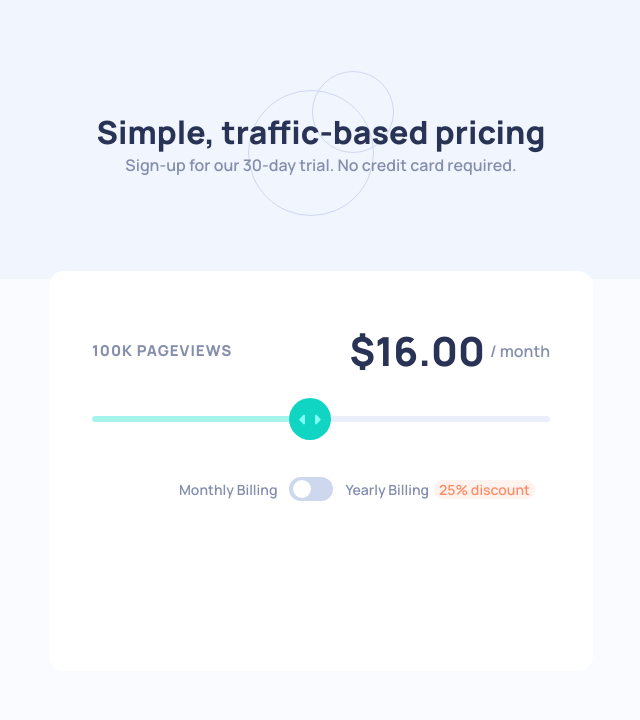
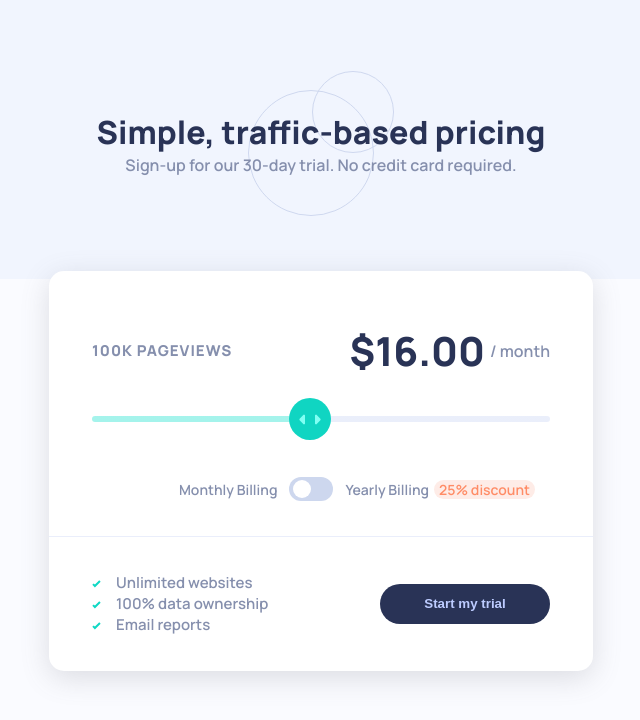
Before and after one commit to kardahim/interactive-pricing-component, a Vue app: page / in a window 1280 px wide. Shown: the top 720 px of the page, without its empty margins (319-959 px from the left). Built offline with nearby package versions, Linux system fonts and the light colour scheme.

Commit message:
dektop complete

```diff
--- a/src/App.vue
+++ b/src/App.vue
@@ -34,7 +34,23 @@
       </div>
     </div>
     <div class="card__divider"></div>
-    <div class="card__footer"></div>
+    <div class="card__footer">
+      <div class="card__footer__details">
+        <div class="card__footer__details__detail">
+          <img src="./assets/images/icon-check.svg" alt="check icon" />
+          <span>Unlimited websites</span>
+        </div>
+        <div class="card__footer__details__detail">
+          <img src="./assets/images/icon-check.svg" alt="check icon" />
+          <span>100% data ownership</span>
+        </div>
+        <div class="card__footer__details__detail">
+          <img src="./assets/images/icon-check.svg" alt="check icon" />
+          <span>Email reports</span>
+        </div>
+      </div>
+      <button class="card__footer__button">Start my trial</button>
+    </div>
   </div>
 </template>
 
@@ -139,6 +155,7 @@ export default defineComponent({
   }
 
   .card {
+    // position: relative;
     z-index: 2;
     width: 544px;
     height: 400px;
@@ -146,7 +163,8 @@ export default defineComponent({
     border-radius: 15px;
     padding: 52px 43px 40px;
 
-    // TODO: add shadow
+    // https://getcssscan.com/css-box-shadow-examples
+    box-shadow: rgba(100, 100, 111, 0.2) 0px 7px 29px 0px;
 
     &__info {
       display: flex;
@@ -193,7 +211,6 @@ export default defineComponent({
       height: 6px;
       background: $empty-slider-bar-color;
 
-      // TODO: change effect
       // thumb: Webkit
       &::-webkit-slider-thumb {
         -webkit-appearance: none;
@@ -209,10 +226,15 @@ export default defineComponent({
       // active effects: Webkit
       &::-webkit-slider-thumb:hover {
         box-shadow: 0 0 0 10px hsla(174, 77%, 80%, 0.1);
+        background-color: $thumb-hover-color;
       }
 
       &:active::-webkit-slider-thumb {
         box-shadow: 0 0 0 13px hsla(174, 77%, 80%, 0.2);
+        cursor: move;
+        cursor: grabbing;
+        cursor: -webkit-grabbing;
+        background-color: $thumb-active-color;
       }
 
       &:focus::-webkit-slider-thumb {
@@ -222,10 +244,15 @@ export default defineComponent({
       // active effects: Firefox
       &::-moz-range-thumb:hover {
         box-shadow: 0 0 0 10px hsla(174, 77%, 80%, 0.1);
+        background-color: $thumb-hover-color;
       }
 
       &:active::-moz-range-thumb {
         box-shadow: 0 0 0 13px hsla(174, 77%, 80%, 0.2);
+        cursor: move;
+        cursor: grabbing;
+        cursor: -moz-grabbing;
+        background-color: $thumb-active-color;
       }
 
       &:focus::-moz-range-thumb {
@@ -246,9 +273,9 @@ export default defineComponent({
         }
         span:nth-child(2) {
           margin: 0 15px 10px 0;
-          color: hsl(15, 100%, 70%);
+          color: $discount-text-color;
           margin-left: 5px;
-          background: hsla(15, 100%, 70%, 0.1);
+          background: $discount-background-color;
           border-radius: 20px;
           padding: 0 5px;
         }
@@ -300,6 +327,48 @@ export default defineComponent({
         left: calc(100% - 23px);
       }
     }
+
+    &__divider {
+      // position: absolute;
+      height: 1px;
+      background: $empty-slider-bar-color;
+      margin: 35px 0;
+      // ignore parent padding
+      width: calc(100% + 43px * 2);
+      margin-left: -43px;
+    }
+
+    &__footer {
+      display: flex;
+      justify-content: space-between;
+      align-items: center;
+
+      &__details {
+        font-size: $fs-paragraph;
+        color: $text-color;
+
+        &__detail span {
+          margin-left: 15px;
+        }
+      }
+
+      &__button {
+        width: 170px;
+        height: 40px;
+        border: none;
+        outline: none;
+        color: $cta-text-color;
+        background: $cta-background-color;
+        font-weight: $fw-semi-bold;
+        border-radius: 50px;
+        transition: 0.3s;
+
+        &:hover {
+          color: $pricing-component-background-color;
+          cursor: pointer;
+        }
+      }
+    }
   }
 }
 </style>
--- a/src/assets/styles/variables.scss
+++ b/src/assets/styles/variables.scss
@@ -5,13 +5,15 @@ $slider-bar-color: hsl(174, 77%, 80%);
 $slider-background-color: hsl(174, 86%, 45%);
 $discount-background-color: hsl(14, 92%, 95%);
 $discount-text-color: hsl(15, 100%, 70%);
-$cta-text: hsl(226, 100%, 87%);
+$cta-text-color: hsl(226, 100%, 87%);
 $pricing-component-background-color: hsl(0, 0%, 100%);
 $main-background-color: hsl(230, 100%, 99%);
 $empty-slider-bar-color: hsl(224, 65%, 95%);
 $toogle-background-color: hsl(223, 50%, 87%);
 $text-color: hsl(225, 20%, 60%);
 $cta-background-color: hsl(227, 35%, 25%);
+$thumb-hover-color: hsl(176, 70%, 70%);
+$thumb-active-color: hsl(174, 67%, 41%);
 
 // fonts
 $ff: "Manrope", sans-serif;
```
